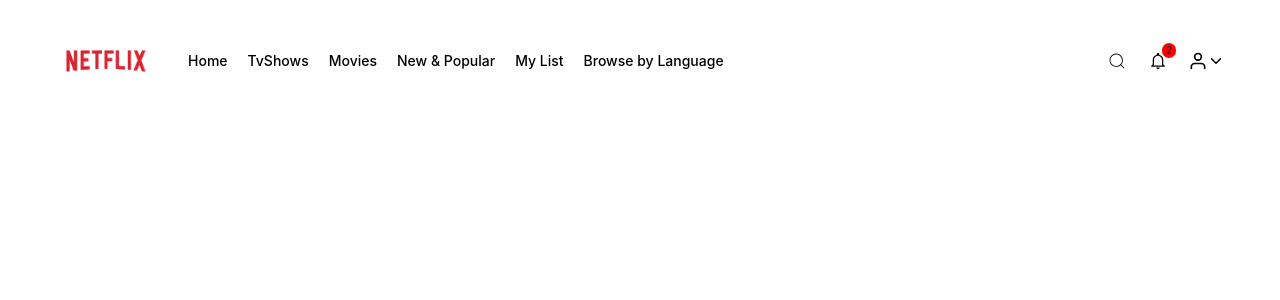
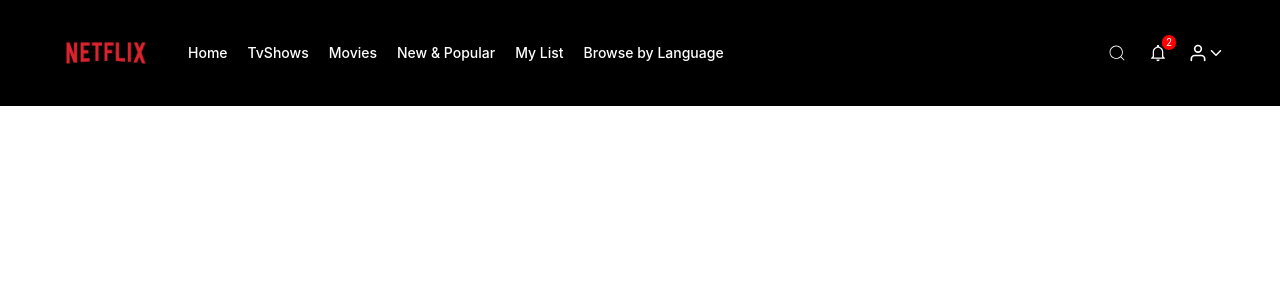
Before and after one commit to bilalmustofa/my-Learning-Journey-, a React (Vite) app in the folder frontend/: page / in a window 1280 px wide. Shown: the top 300 px of the page. Built offline with nearby package versions, Linux system fonts and the light colour scheme.

Commit message:
feat: create Hero component

```diff
--- a/frontend/src/components/header/Header.jsx
+++ b/frontend/src/components/header/Header.jsx
@@ -12,7 +12,7 @@ function Header() {
 
   return (
     <>
-      <header className="bg-transparent fixed top-0 left-0 w-full z-1000 py-5 sm:py-7 lg:py-10">
+      <header className="fixed top-0 left-0 w-full z-1000 py-5 sm:py-7 lg:py-8 bg-black text-white">
          <div className="flex items-center justify-between max-w-[1920px] mx-auto px-4 sm:px-6 lg:px-10 xl:px-14">
 
           {/* Left Side */}
@@ -41,7 +41,7 @@ function Header() {
               <button onClick={() => setSearchOpen(!searchOpen)}>
                 <CiSearch size={20} className="cursor-pointer" />
               </button>
-              <input type="text" placeholder="Search" className={`bg-transparent outline-none text-sm transition-all duration-300 ${searchOpen ? "w-32 sm:w-40 ml-2" : "w-0 ml-0" }`} />
+              <input type="text" placeholder="Search" className={`bg-transparent outline-none text-sm transition-all duration-300 py-1 ${searchOpen ? "w-32 sm:w-40 ml-2" : "w-0 ml-0" }`} />
             </div>
 
             {/* notification */}
--- /dev/null
+++ b/frontend/src/components/hero/Hero.jsx
@@ -0,0 +1,9 @@
+
+function Hero() {
+  return (
+    <>
+    </>
+  )
+}
+
+export default Hero
--- a/frontend/src/pages/home/Home.jsx
+++ b/frontend/src/pages/home/Home.jsx
@@ -1,9 +1,11 @@
 import Header from "../../components/header/Header.jsx"
+import Hero from "../../components/hero/Hero.jsx"
 
 function Home() {
   return (
     <>
         <Header />
+        <Hero />
     </>
   )
 }
```
